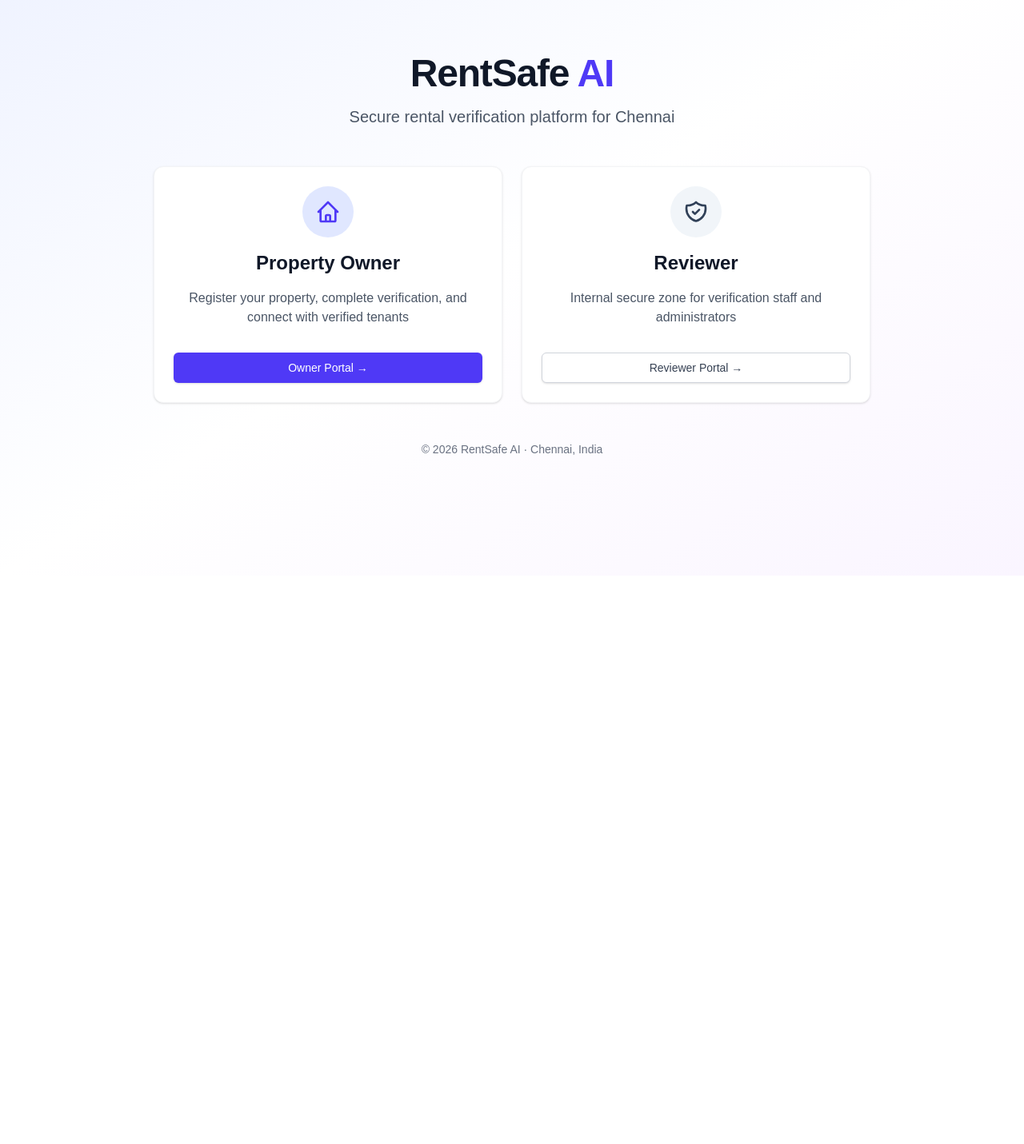
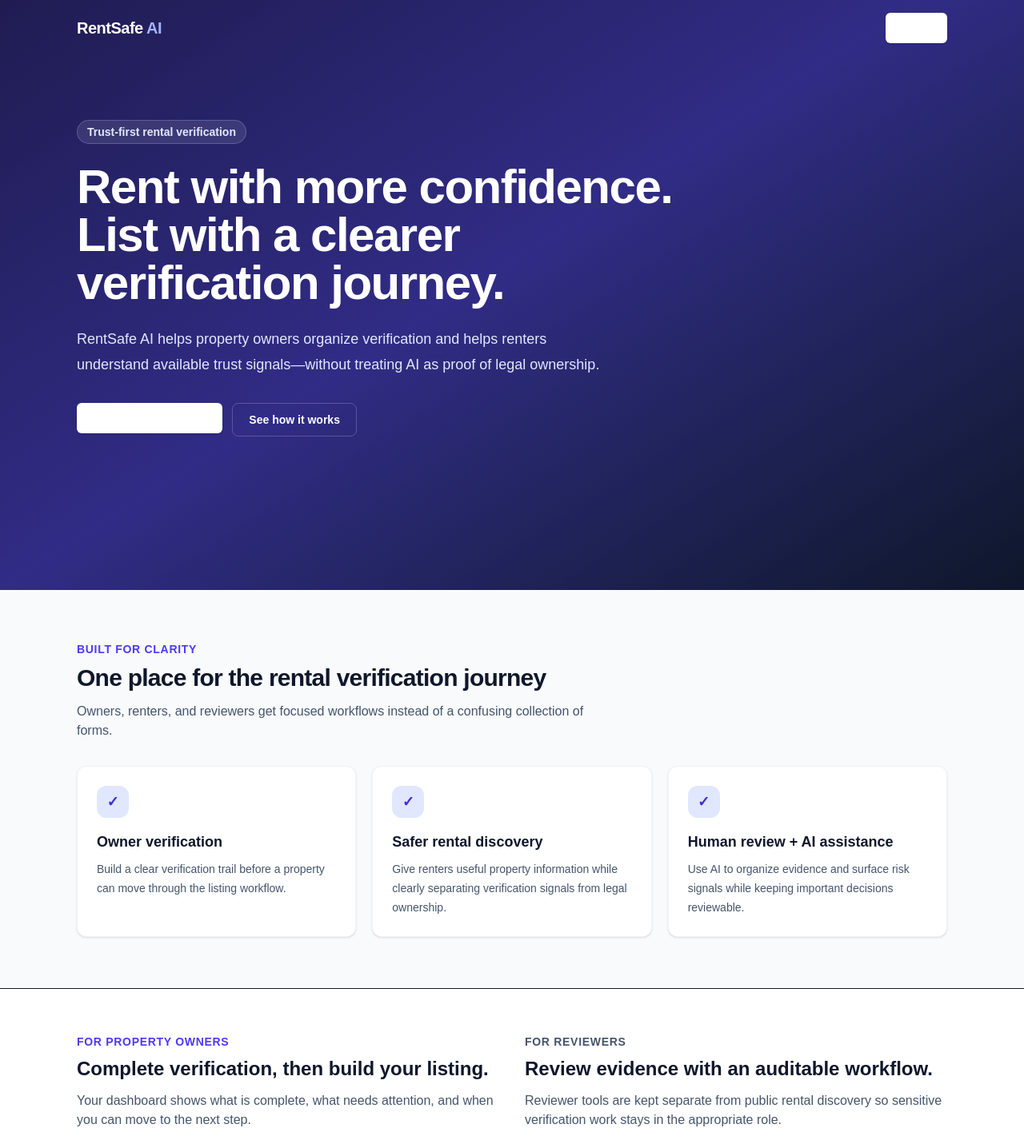
Before and after one commit to mothinisuresh14072002/RentSafeAi, a Next.js app in the folder rent-safe-ai/apps/web/: page / in a window 1280 px wide. Shown: the part 80-1511 px from the top of the page at 80% size. Before the commit the page ends 800 px from the top, so only its background shows below. Built offline with nearby package versions, Linux system fonts and the light colour scheme.

Commit message:
feat(web): improve public landing experience

```diff
--- a/rent-safe-ai/apps/web/src/app/page.tsx
+++ b/rent-safe-ai/apps/web/src/app/page.tsx
@@ -1,67 +1,76 @@
 'use client';
 
-import React from 'react';
 import Link from 'next/link';
 import { Button } from '@/components/ui/Button';
 import { Card, CardBody } from '@/components/ui/Card';
 
+const features = [
+  { title: 'Owner verification', text: 'Build a clear verification trail before a property can move through the listing workflow.' },
+  { title: 'Safer rental discovery', text: 'Give renters useful property information while clearly separating verification signals from legal ownership.' },
+  { title: 'Human review + AI assistance', text: 'Use AI to organize evidence and surface risk signals while keeping important decisions reviewable.' },
+];
+
 export default function HomePage() {
   return (
-    <div className="min-h-screen bg-gradient-to-br from-indigo-50 via-white to-purple-50 flex items-center justify-center py-12 px-4 sm:px-6 lg:px-8">
-      <div className="max-w-4xl w-full space-y-8">
-        <div className="text-center">
-          <h1 className="text-5xl font-extrabold text-gray-900 tracking-tight">
-            RentSafe <span className="text-indigo-600">AI</span>
-          </h1>
-          <p className="mt-4 text-xl text-gray-600">
-            Secure rental verification platform for Chennai
-          </p>
+    <main className="min-h-screen bg-slate-50 text-slate-900">
+      <section className="relative overflow-hidden bg-gradient-to-br from-indigo-950 via-indigo-900 to-slate-900">
+        <div className="mx-auto max-w-6xl px-4 py-16 sm:px-6 lg:px-8 lg:py-24">
+          <nav className="flex items-center justify-between">
+            <Link href="/" className="text-xl font-extrabold tracking-tight text-white">RentSafe <span className="text-indigo-300">AI</span></Link>
+            <Link href="/login"><Button className="bg-white text-indigo-900 hover:bg-indigo-50">Sign in</Button></Link>
+          </nav>
+          <div className="max-w-3xl py-20 sm:py-24">
+            <span className="inline-flex rounded-full border border-indigo-300/30 bg-white/10 px-3 py-1 text-sm font-semibold text-indigo-100">Trust-first rental verification</span>
+            <h1 className="mt-6 text-4xl font-black tracking-tight text-white sm:text-6xl">Rent with more confidence. List with a clearer verification journey.</h1>
+            <p className="mt-6 max-w-2xl text-lg leading-8 text-indigo-100">RentSafe AI helps property owners organize verification and helps renters understand available trust signals—without treating AI as proof of legal ownership.</p>
+            <div className="mt-8 flex flex-col gap-3 sm:flex-row">
+              <Link href="/login"><Button className="bg-white text-indigo-900 hover:bg-indigo-50">Get started with OTP →</Button></Link>
+              <a href="#how-it-works" className="rounded-lg border border-white/20 px-5 py-2.5 text-center text-sm font-semibold text-white hover:bg-white/10">See how it works</a>
+            </div>
+          </div>
         </div>
+      </section>
 
-        <div className="grid md:grid-cols-2 gap-6 mt-12">
-          <Card className="hover:shadow-lg transition-shadow">
-            <CardBody className="p-8 text-center space-y-4">
-              <div className="mx-auto h-16 w-16 flex items-center justify-center rounded-full bg-indigo-100">
-                <svg className="h-8 w-8 text-indigo-600" fill="none" viewBox="0 0 24 24" stroke="currentColor">
-                  <path strokeLinecap="round" strokeLinejoin="round" strokeWidth={2} d="M3 12l2-2m0 0l7-7 7 7M5 10v10a1 1 0 001 1h3m10-11l2 2m-2-2v10a1 1 0 01-1 1h-3m-6 0a1 1 0 001-1v-4a1 1 0 011-1h2a1 1 0 011 1v4a1 1 0 001 1m-6 0h6" />
-                </svg>
-              </div>
-              <h2 className="text-2xl font-bold text-gray-900">Property Owner</h2>
-              <p className="text-gray-600">
-                Register your property, complete verification, and connect with verified tenants
-              </p>
-              <Link href="/login">
-                <Button className="w-full mt-4">Owner Portal →</Button>
-              </Link>
-            </CardBody>
-          </Card>
+      <section id="how-it-works" className="mx-auto max-w-6xl px-4 py-16 sm:px-6 lg:px-8">
+        <div className="max-w-2xl">
+          <p className="text-sm font-bold uppercase tracking-wider text-indigo-600">Built for clarity</p>
+          <h2 className="mt-2 text-3xl font-bold tracking-tight">One place for the rental verification journey</h2>
+          <p className="mt-3 text-slate-600">Owners, renters, and reviewers get focused workflows instead of a confusing collection of forms.</p>
+        </div>
+        <div className="mt-8 grid gap-5 md:grid-cols-3">
+          {features.map((feature) => (
+            <Card key={feature.title} className="h-full">
+              <CardBody className="h-full p-6">
+                <div className="mb-4 flex h-10 w-10 items-center justify-center rounded-xl bg-indigo-100 text-lg font-bold text-indigo-700">✓</div>
+                <h3 className="text-lg font-bold">{feature.title}</h3>
+                <p className="mt-2 text-sm leading-6 text-slate-600">{feature.text}</p>
+              </CardBody>
+            </Card>
+          ))}
+        </div>
+      </section>
 
-          <Card className="hover:shadow-lg transition-shadow">
-            <CardBody className="p-8 text-center space-y-4">
-              <div className="mx-auto h-16 w-16 flex items-center justify-center rounded-full bg-slate-100">
-                <svg className="h-8 w-8 text-slate-700" fill="none" viewBox="0 0 24 24" stroke="currentColor">
-                  <path strokeLinecap="round" strokeLinejoin="round" strokeWidth={2} d="M9 12l2 2 4-4m5.618-4.016A11.955 11.955 0 0112 2.944a11.955 11.955 0 01-8.618 3.04A12.02 12.02 0 003 9c0 5.591 3.824 10.29 9 11.622 5.176-1.332 9-6.03 9-11.622 0-1.042-.133-2.052-.382-3.016z" />
-                </svg>
-              </div>
-              <h2 className="text-2xl font-bold text-gray-900">Reviewer</h2>
-              <p className="text-gray-600">
-                Internal secure zone for verification staff and administrators
-              </p>
-              <Link href="/login">
-                <Button variant="secondary" className="w-full mt-4">
-                  Reviewer Portal →
-                </Button>
-              </Link>
-            </CardBody>
-          </Card>
+      <section className="border-y bg-white">
+        <div className="mx-auto grid max-w-6xl gap-8 px-4 py-14 sm:px-6 lg:grid-cols-2 lg:px-8">
+          <div>
+            <p className="text-sm font-bold uppercase tracking-wider text-indigo-600">For property owners</p>
+            <h2 className="mt-2 text-2xl font-bold">Complete verification, then build your listing.</h2>
+            <p className="mt-3 text-slate-600">Your dashboard shows what is complete, what needs attention, and when you can move to the next step.</p>
+            <Link href="/login"><Button className="mt-5">Open owner portal</Button></Link>
+          </div>
+          <div>
+            <p className="text-sm font-bold uppercase tracking-wider text-slate-600">For reviewers</p>
+            <h2 className="mt-2 text-2xl font-bold">Review evidence with an auditable workflow.</h2>
+            <p className="mt-3 text-slate-600">Reviewer tools are kept separate from public rental discovery so sensitive verification work stays in the appropriate role.</p>
+            <Link href="/login"><Button variant="secondary" className="mt-5">Open secure login</Button></Link>
+          </div>
         </div>
+      </section>
 
-        <div className="text-center mt-12">
-          <p className="text-sm text-gray-500">
-            © 2026 RentSafe AI · Chennai, India
-          </p>
-        </div>
-      </div>
-    </div>
+      <footer className="mx-auto flex max-w-6xl flex-col gap-2 px-4 py-8 text-sm text-slate-500 sm:flex-row sm:items-center sm:justify-between sm:px-6 lg:px-8">
+        <span>© 2026 RentSafe AI</span>
+        <span>AI assists verification; it does not independently establish legal ownership.</span>
+      </footer>
+    </main>
   );
 }
```
